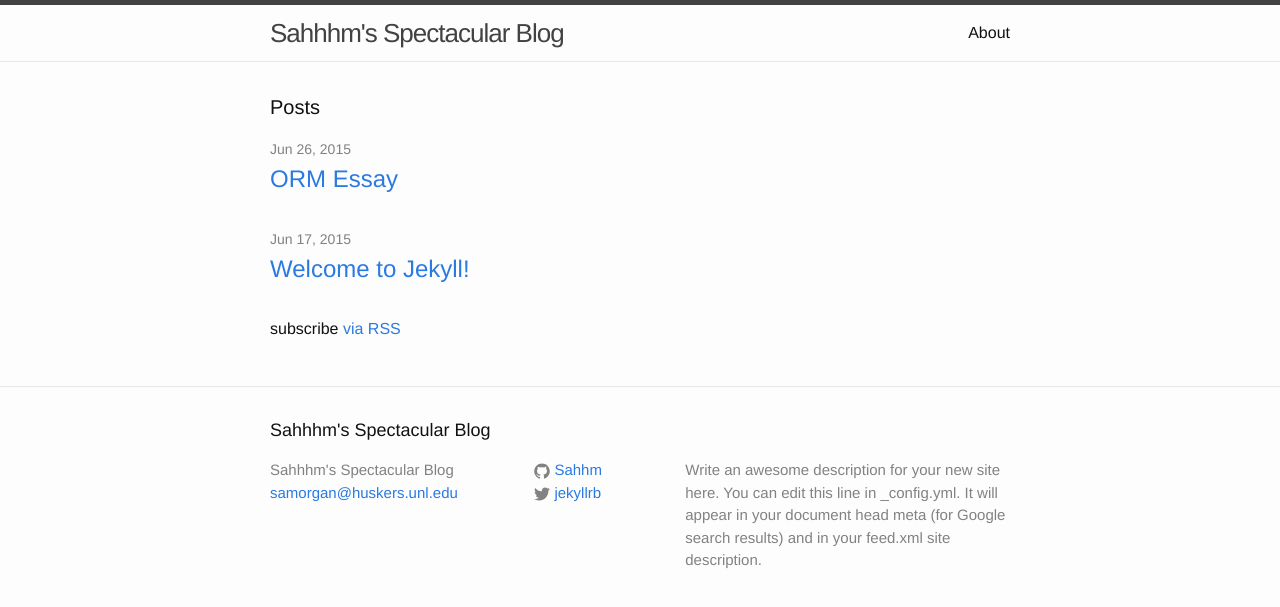
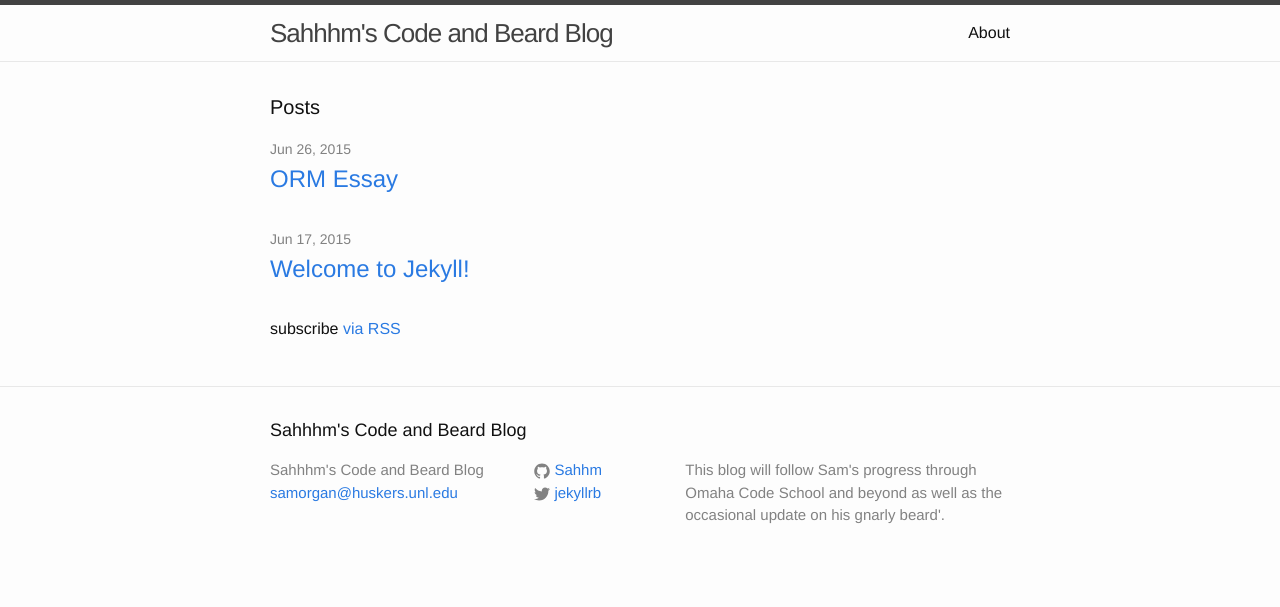
Before and after one commit to Sahhm/Sahhm.github.io, a Jekyll site: the page built from index.html, in a window 1280 px wide. Shown: the top 607 px of the page. Built offline with Jekyll 4.4.1, drawn with Linux system fonts in a browser that asks for light colours; Markdown is read by kramdown in place of the engine named in the settings; a file with an impossible date is left out.

Commit message:
Definitions blog

```diff
--- a/_config.yml
+++ b/_config.yml
@@ -1,10 +1,8 @@
 # Site settings
-title: Sahhhm's Spectacular Blog
+title: Sahhhm's Code and Beard Blog
 email: samorgan@huskers.unl.edu
 description: > # this means to ignore newlines until "baseurl:"
-  Write an awesome description for your new site here. You can edit this
-  line in _config.yml. It will appear in your document head meta (for
-  Google search results) and in your feed.xml site description.
+  This blog will follow Sam's progress through Omaha Code School and beyond as well as the occasional update on his gnarly beard'.
 baseurl: "" # the subpath of your site, e.g. /blog/
 url: "http://yourdomain.com" # the base hostname & protocol for your site
 twitter_username: jekyllrb
```
Also changed, not shown: _posts/06-29-15-DefinitionsBlog.md (added, +21 -0 lines).
